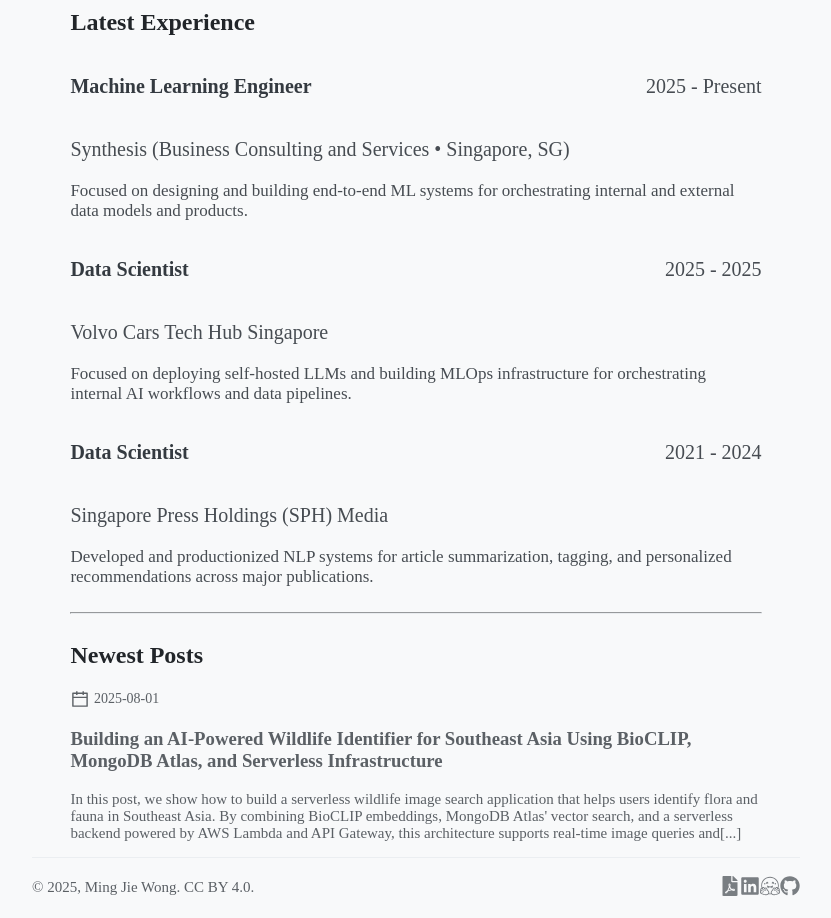
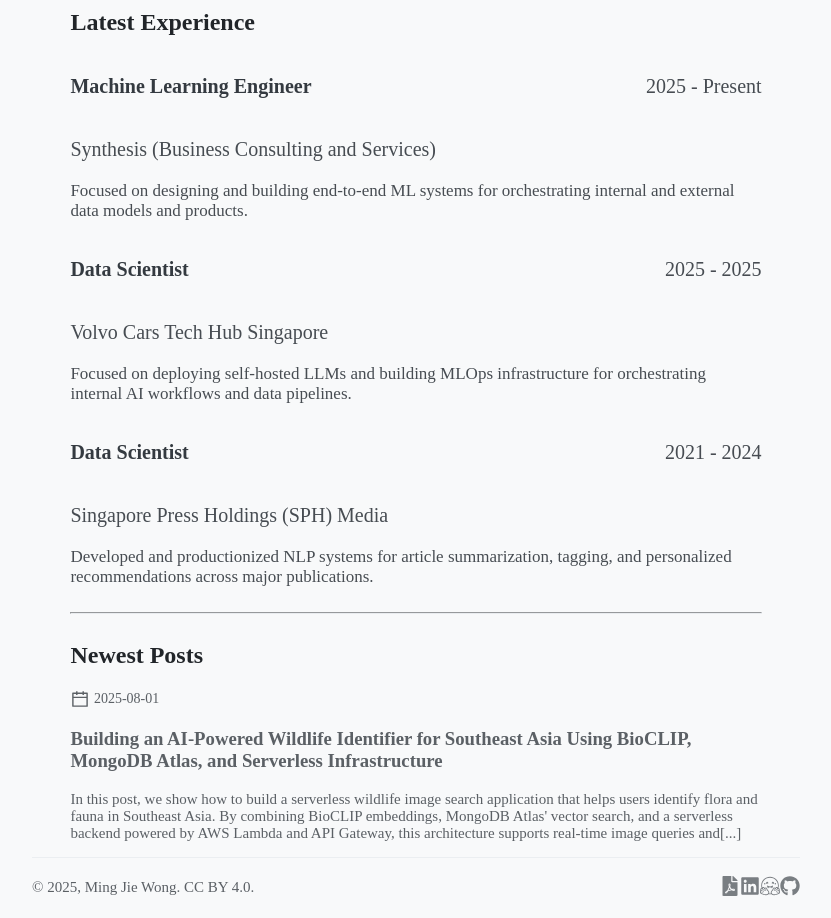
Before and after one commit to mingjiewong/mingjiewong.github.io, a React (Vite) app: page / in a window 1280 px wide. Shown: the part 1060-1978 px from the top of the page, without its empty margins (224-1055 px from the left). Built offline with nearby package versions, Linux system fonts and the light colour scheme.

Commit message:
Fix: update latest experience

```diff
--- a/src/data.js
+++ b/src/data.js
@@ -57,7 +57,7 @@ export const newestPosts = [
 export const latestExperience = [
   {
     role: "Machine Learning Engineer",
-    company: "Synthesis (Business Consulting and Services • Singapore, SG)",
+    company: "Synthesis (Business Consulting and Services)",
     period: "2025 - Present",
     desc: "Focused on designing and building end-to-end ML systems for orchestrating internal and external data models and products.",
   },
```
